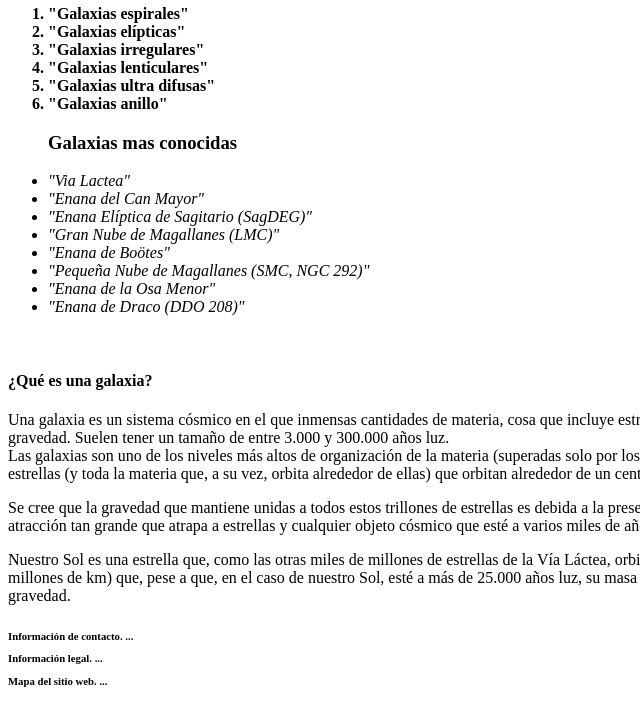
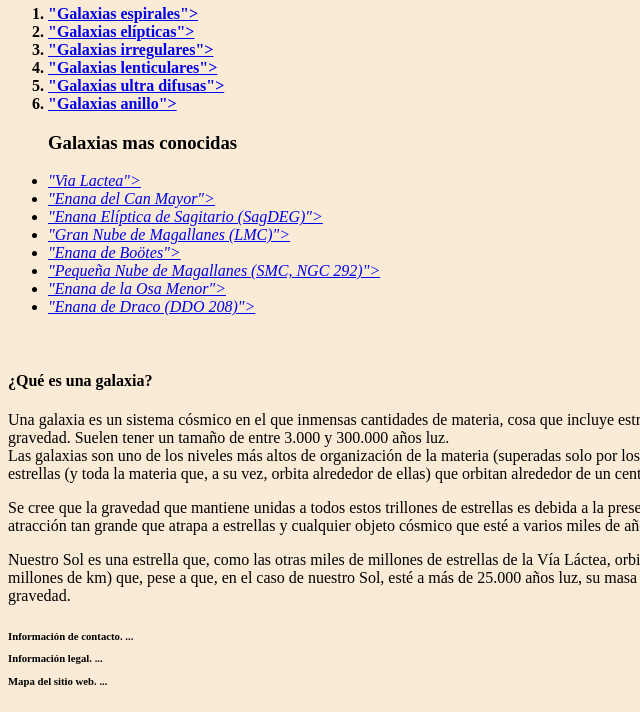
Before and after one commit to LeoDTanos/Curso-HTML-SCC, a plain HTML site: page Clase_3/clase3.html in a window 1280 px wide. Shown: the part 410-1122 px from the top of the page, without its empty margins (0-640 px from the left). Drawn offline with Linux system fonts and the light colour scheme.

Commit message:
Update clase3.html
modifique las etiquetas de menu q estaban mal.

```diff
--- a/Clase_3/clase3.html
+++ b/Clase_3/clase3.html
@@ -4,23 +4,23 @@
     <meta charset="UTF-8">
     <meta http-equiv="X-UA-Compatible" content="IE=edge">
     <meta name="viewport" content="width=device-width, initial-scale=1.0">
-    <title>Clase_3</title>
+    <title>Clase_3_lalo-se-la-come-doblada</title>
 </head>
-<body>
+<body style="background-color: antiquewhite;">
     <header>
         <br>
         <img src="https://st3.depositphotos.com/2800301/15755/i/450/depositphotos_157559408-stock-photo-animal-astronaut-buffalo-bisonox-bull.jpg" alt="Perro Espacial" width="300" height="300">
         <br><br>
+        <h2>Clasificacion de Galaxias</h2>
         <nav>
             <ol>
-                <h2>Clasificacion de Galaxias</h2>
                 <b>
-                <li><a href="#"></a> "Galaxias espirales"</li>
-                <li><a href="#"></a> "Galaxias elípticas"</li>
-                <li><a href="#"></a> "Galaxias irregulares"</li>
-                <li><a href="#"></a>"Galaxias lenticulares"</li>
-                <li><a href="#"></a>"Galaxias ultra difusas"</li>
-                <li><a href="#"></a>"Galaxias anillo"</li>
+                <li><a href="#">"Galaxias espirales"></a></li>
+                <li><a href="#">"Galaxias elípticas"></a></li>
+                <li><a href="#">"Galaxias irregulares"></a></li>
+                <li><a href="#">"Galaxias lenticulares"></a></li>
+                <li><a href="#">"Galaxias ultra difusas"></a></li>
+                <li><a href="#">"Galaxias anillo"></a></li>
                 </b>
             </ol>
         </nav>
@@ -29,14 +29,14 @@
     <ul>
         <h3>Galaxias mas conocidas</h3>
         <i>
-        <li><a href="#"></a>"Via Lactea"</li>
-        <li><a href="#"></a>"Enana del Can Mayor"</li>
-        <li><a href="#"></a>"Enana Elíptica de Sagitario (SagDEG)"</li>
-        <li><a href="#"></a>"Gran Nube de Magallanes (LMC)"</li>
-        <li><a href="#"></a>"Enana de Boötes"</li>
-        <li><a href="#"></a>"Pequeña Nube de Magallanes (SMC, NGC 292)"</li>
-        <li><a href="#"></a>"Enana de la Osa Menor"</li>
-        <li><a href="#"></a>"Enana de Draco (DDO 208)"</li>
+        <li><a href="#">"Via Lactea"></a></li>
+        <li><a href="#">"Enana del Can Mayor"></a></li>
+        <li><a href="#">"Enana Elíptica de Sagitario (SagDEG)"></a></li>
+        <li><a href="#">"Gran Nube de Magallanes (LMC)"></a></li>
+        <li><a href="#">"Enana de Boötes"></li>
+        <li><a href="#">"Pequeña Nube de Magallanes (SMC, NGC 292)"></a></li>
+        <li><a href="#">"Enana de la Osa Menor"></a></li>
+        <li><a href="#">"Enana de Draco (DDO 208)"></a></li>
         </i>
     </ul>
  </nav>
```
